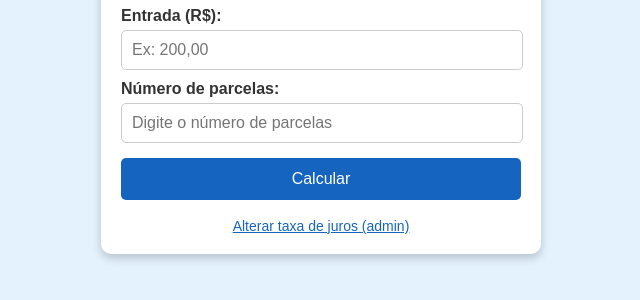
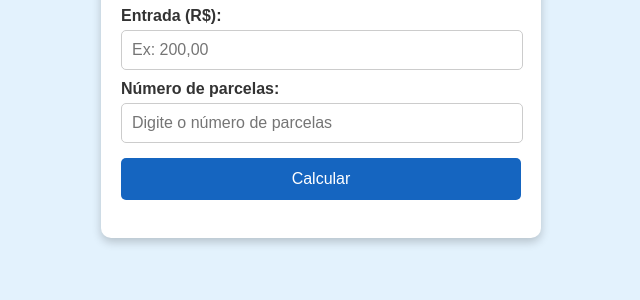
Before and after one commit to jaksonsilva2541/calculadora, a plain HTML site: page index.html in a window 1280 px wide. Shown: the part 182-482 px from the top of the page, without its empty margins (319-959 px from the left). Drawn offline with Linux system fonts and the light colour scheme.

Commit message:
alterar taxa retirada do botao

```diff
--- a/index.html
+++ b/index.html
@@ -91,7 +91,7 @@
             <p id="resultado"></p>
         </div>
 
-        <div class="admin-toggle" onclick="toggleAdminSection()">Alterar taxa de juros (admin)</div>
+        <!-- <div class="admin-toggle" onclick="toggleAdminSection()">Alterar taxa de juros (admin)</div>-->
 
         <div id="adminSection" class="admin-section hidden">
             <label for="senha">Senha:</label>
```
